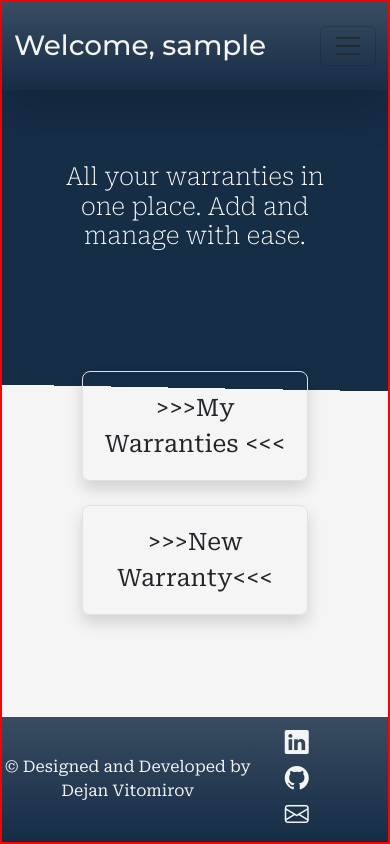
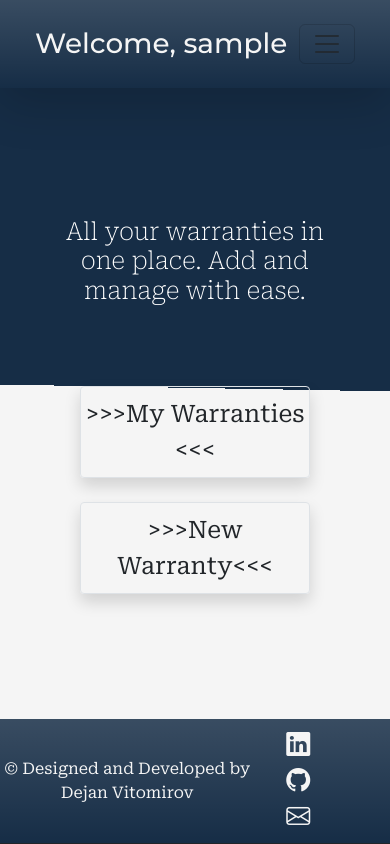
Before and after one commit to Vitomirov/warranty-wallet, a React (Vite) app: page /dashboard in a window 390 px wide. Built offline with nearby package versions, Linux system fonts and the light colour scheme; sample sign-in values are in the browser's storage; a web font is replaced by a local one.

Commit message:
Responsivnes- finish

```diff
--- a/src/frontend/App.jsx
+++ b/src/frontend/App.jsx
@@ -30,7 +30,7 @@ function App() {
         <Route path="/signup" element={<LayoutWithoutHeader><SignUp /></LayoutWithoutHeader>} />
         <Route path="/about" element={<LayoutWithoutHeader><About /></LayoutWithoutHeader>} />
         <Route path="/logout" element={<LayoutWithoutHeader><LogOut /></LayoutWithoutHeader>} />
-        <Route path="/dashboard" element={<PrivateRoute><Dashboard /></PrivateRoute>} />
+        <Route path="/dashboard" element={<PrivateRoute><LayoutWithoutHeader><Dashboard /></LayoutWithoutHeader></PrivateRoute>} />
         <Route path="/myAccount" element={<PrivateRoute><LayoutWithoutHeader><MyAccount /></LayoutWithoutHeader></PrivateRoute>} />
         <Route path="/newWarranty" element={<PrivateRoute><LayoutWithoutHeader><NewWarranty /></LayoutWithoutHeader></PrivateRoute>} />
         <Route path="/warranties/details/:id" element={<PrivateRoute><LayoutWithoutHeader><WarrantyDetails /></LayoutWithoutHeader></PrivateRoute>} />
--- a/src/frontend/components/Dashboard.jsx
+++ b/src/frontend/components/Dashboard.jsx
@@ -14,10 +14,11 @@ function Dashboard() {
   }, [user]);
 
   return (
-    <div className="dashboard help d-flex flex-column min-vh-100">
+    <div className="dashboard d-flex flex-column flex-grow-1">
       {/* Navbar within Dashboard */}
-      <nav className="bg-gradient navbar navbar-expand-lg shadow-lg mb-4">
-        <div className="container py-3 d-flex justify-content-between align-items-center">
+      <nav className="bg-gradient navbar navbar-expand-lg shadow-lg mb-4 w-100">
+        <div className="container-fluid py-3 d-flex justify-content-between align-items-center"
+        style={{padding: '9%'}}>
           <h1 className="fs-1 mb-0 white montserrat">Welcome, {user.username}</h1>
           <button
             className="navbar-toggler"
@@ -40,7 +41,7 @@ function Dashboard() {
                 <Link to="/" className="nav-link">Home</Link>
               </li>
               <li className="nav-item">
-                <LogOut asLink={true} linkTo="/" className="nav-link btn btn-link text-white" />
+                <LogOut asLink={true} linkTo="/" className="nav-link btn btn-link text-white text-end" />
               </li>
             </ul>
           </div>
@@ -48,34 +49,32 @@ function Dashboard() {
       </nav>
 
       {/* Main content */}
-      <main className="flex-grow-1 container-fluid p-5">
+      <main className="flex-grow-1 container-fluid p-5 d-flex flex-column justify-content-center">
         <div className="row">
           <div className="text-center mb-5">
             <h2 className="text-white fw-lighter">All your warranties in one place. Add and manage with ease.</h2>
           </div>
         </div>
 
-        <div className="row justify-content-center gap-4 dashboardbutton mt-5">
+        <div className="row justify-content-center gap-4 dashboardbutton mt-2">
   <div className="col-lg-5 col-md-6">
-            <Link to="/myWarranties" className="btn btn-lg border w-100 shadow" style={{
-              padding: '8% 5%',
-              fontSize: '1.5rem',
+    <Link to="/myWarranties" className="btn btn-lg btn-md btn-sm border w-100 shadow" style={{
+      padding: '4% 1%', // Adjust padding for larger screens
+      fontSize: '1.5rem', // Default font size
     }}>
       &gt;&gt;&gt;My Warranties &lt;&lt;&lt;
     </Link>
   </div>
-          <div className="col-lg-5 col-md-6 mb-4">
-            <Link to="/newWarranty" className="btn btn-lg border w-100 shadow" style={{
-              padding: '8% 5%',
-              fontSize: '1.5rem',
+  <div className="col-lg-5 col-md-6 mb-1">
+    <Link to="/newWarranty" className="btn btn-lg btn-md btn-sm border w-100 shadow" style={{
+      padding: '4% 1%', // Adjust padding for larger screens
+      fontSize: '1.5rem', // Default font size
     }}>
       &gt;&gt;&gt;New Warranty&lt;&lt;&lt;
     </Link>
   </div>
 </div>
       </main>
-
-      <Footer />
     </div>
   );
 }
--- a/src/frontend/components/Footer.jsx
+++ b/src/frontend/components/Footer.jsx
@@ -13,7 +13,7 @@ function Footer() {
 
   return (
     <footer id="contact"  className="bg-gradient border-bottom border-dark py-2 d-flex justify-content-between align-items-center">
-      <p className="mb-0 col-lg-4">
+      <p className="mb-0 col-lg-5">
         &copy; Designed and Developed by Dejan Vitomirov
       </p>
       <div className="pe-5">
--- a/src/frontend/components/MyAccount.jsx
+++ b/src/frontend/components/MyAccount.jsx
@@ -109,12 +109,10 @@ function MyAccount() {
           <form onSubmit={handleUpdate}>
             <div className="d-flex flex-column align-items-center">
               <div className='col-lg-12'>
-                <div className="col-lg-3">
                   <h1 className='montserrat'>My Account</h1>
-                </div>
             </div>
               {/* Account Information */}
-              <fieldset className="mb-1 col-lg-5">
+              <fieldset className="mb-1 col-5">
                 <legend>Account Information</legend>
                 <div className="d-flex mb-2 align-items-center">
                   <label htmlFor="username" className="me-2" style={{ width: '35%' }}>
@@ -164,7 +162,7 @@ function MyAccount() {
               </fieldset>
 
               {/* Personal Information */}
-              <fieldset className="mt-5 col-lg-5">
+              <fieldset className="mt-5 col-5">
                 <legend>Personal Information</legend>
                 <div className="d-flex mb-2 align-items-center">
                   <label htmlFor="fullName" className="me-2" style={{ width: '35%' }}>
@@ -214,7 +212,7 @@ function MyAccount() {
               </fieldset>
 
               {/* Buttons */}
-              <div className="button col-lg-5 col-md-4 d-flex justify-content-between mt-3">
+              <div className="button col-5 d-flex justify-content-between mt-3">
                 <button type="submit" className="btn btn-primary">
                   Update Account
                 </button>
--- a/src/frontend/components/MyWarranties.jsx
+++ b/src/frontend/components/MyWarranties.jsx
@@ -122,7 +122,7 @@ const MyWarranties = () => {
           ) : warranties.length === 0 ? (
             <p>No warranties found.</p>
           ) : (
-            <div className="col-lg-10 col-md-12 col-sm-8 help">
+            <div className="col-lg-10 col-md-12 col-sm-8">
               <ol className="list-group list-group-numbered mt-2 overflow-auto" style={{ maxHeight: '55vh' }}>
                 {warranties.map((warranty) => (
                   <li key={warranty.warrantyId} className="list-style list-group-item mb-2 border">
--- a/src/frontend/components/NewWarranty.jsx
+++ b/src/frontend/components/NewWarranty.jsx
@@ -43,11 +43,11 @@ const NewWarranty = () => {
   };
 
   return (
-    <div className='newWarranty container-fluid pt-2 ps-5'>
-      <h1 className='col-lg-5 mx-4 display-5 mt-3 montserrat'>Create New Warranty</h1>
+    <div className='newWarranty container-fluid pt-2 ps-5 d-flex flex-column flex-grow-1'>
+      <h1 className='col-lg-6 mx-4 display-5 mt-3 montserrat'>Create New Warranty</h1>
       <div className='row p-2'>
         {/* Content Section */}
-        <div className='col-lg-5 col-md-5 col-sm-12 mx-3 mt-1'>
+        <div className='col-lg-6 col-md-5 col-sm-8 mx-3 mt-1'>
           <form>
             <div className="mb-2">
               <label className="me-4">Product Name:</label>
@@ -89,7 +89,7 @@ const NewWarranty = () => {
         </div>
 
         {/* Image Section */}
-        <div className='col-lg-6 col-md-6 col-sm-12 d-flex justify-content-center align-items-center'
+        <div className='col-lg-5 col-md-6 d-none d-md-flex justify-content-center align-items-center'
         style={{paddingLeft: '140px'}}>
           <img className="img-fluid"
             style={{ maxWidth: 'auto', height: '450px', objectFit: 'contain' }}
--- a/src/frontend/components/WarrantyDetails.jsx
+++ b/src/frontend/components/WarrantyDetails.jsx
@@ -140,7 +140,7 @@ const WarrantyDetails = () => {
     : NotExpiredWarrantyImage;
 
   return (
-    <div className="warrantyDetails container-fluid pt-1 ps-5">
+    <div className="warrantyDetails container-fluid d-flex flex-column flex-grow-1 pt-1 ps-5">
       <div className="row col-lg-12 mt-5">
         <h1 className="display-5 ps-4 d-flex align-items-center montserrat">{warranty.productName} - Warranty Details</h1>
       </div>
@@ -161,7 +161,7 @@ const WarrantyDetails = () => {
           <div className="button d-flex justify-content-between">
             <button className="btn buttonOpenWarranty ml-2" onClick={handleOpenPDF}>Open Warranty PDF</button>
           </div>
-          <div className="mb-3 mt-3">
+          <div className="mb-3 mt-3 col-lg-12 col-md-7">
             <textarea
               id="issueDescription"
               className="form-control"
@@ -172,7 +172,7 @@ const WarrantyDetails = () => {
               disabled={isExpired}
             />
           </div>
-          <div className="button d-flex justify-content-between mb-1">
+          <div className="col-lg-12 col-md-7 button d-flex justify-content-between mb-1 gap-1">
             <button className="btn btn-primary "
               onClick={handleSendEmail}
               disabled={isExpired}>Send Complaint</button>
@@ -182,7 +182,7 @@ const WarrantyDetails = () => {
         </div>
 
         {/* Image Section */}
-        <div className="col-lg-5 d-flex justify-content-end mb-5 align-items-start">
+        <div className="col-md-5 d-none d-lg-flex justify-content-end mb-5 align-items-start">
           <div className='d-flex align-items-start justify-content-end pb-3 mb-3'>
             <img
               className="img-fluid"
```
Lines whose indentation alone changed are shown as unchanged.
